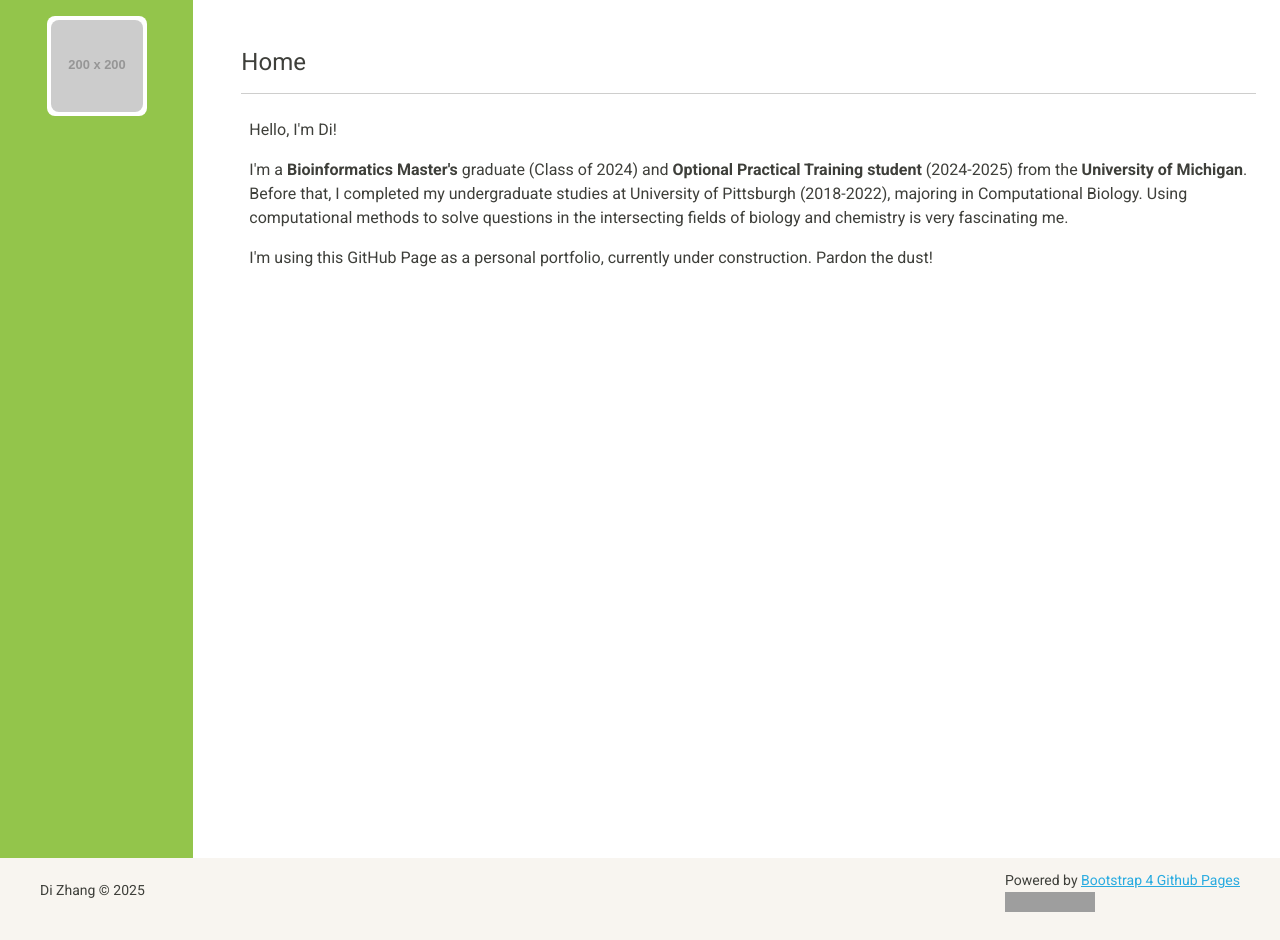
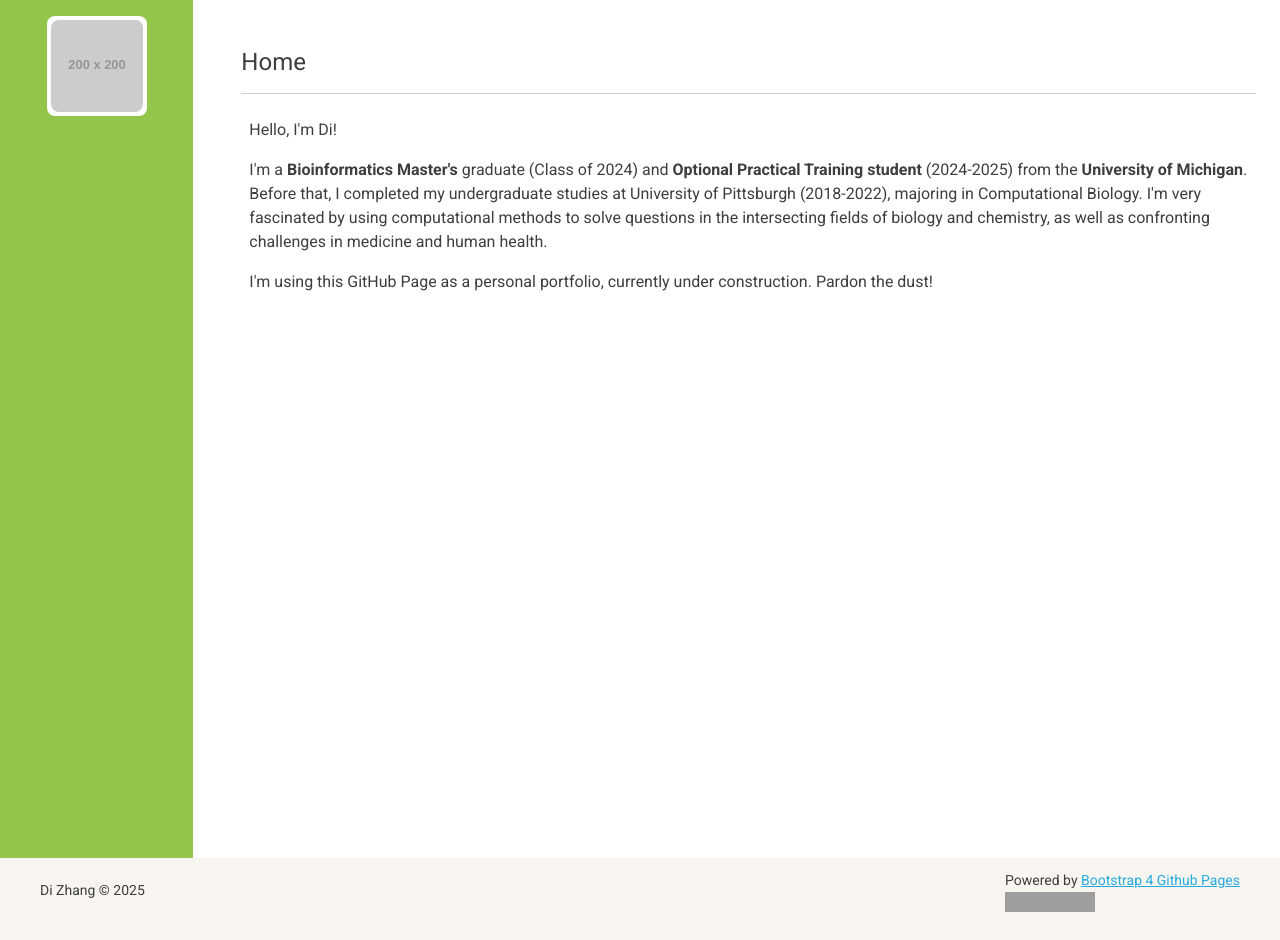
Before and after one commit to zhangdi33/zhangdi33.github.io, a Jekyll site: the page built from index.html, in a window 1280 px wide. Built offline with Jekyll 4.4.1, drawn with Linux system fonts in a browser that asks for light colours; grey boxes are pictures that could not be loaded.

Commit message:
Update index.html

```diff
--- a/index.html
+++ b/index.html
@@ -13,8 +13,8 @@
     <hr>
     <div class="card border-0 p-2" style="min-height:calc(100vh - 200px);">
       <p>Hello, I'm Di!</p>
-      <p>I'm a <b>Bioinformatics Master's</b> graduate (Class of 2024) and <b>Optional Practical Training student</b> (2024-2025) from the <b>University of Michigan</b>. Before that, I completed my undergraduate studies at University of Pittsburgh (2018-2022), majoring in Computational Biology. Using computational methods to solve questions in the intersecting fields of biology and chemistry is very fascinating me.</p>
-      <p>I'm using this GitHub Page as a personal portfolio, currently under construction. Pardon the dust!</p>
+      <p>I'm a <b>Bioinformatics Master's</b> graduate (Class of 2024) and <b>Optional Practical Training student</b> (2024-2025) from the <b>University of Michigan</b>. Before that, I completed my undergraduate studies at University of Pittsburgh (2018-2022), majoring in Computational Biology. I'm very fascinated by using computational methods to solve questions in the intersecting fields of biology and chemistry, as well as confronting challenges in medicine and human health.</p>
+      <p>I'm using this GitHub Page as a personal portfolio, currently under construction. Pardon the dust! <i class="fa-solid fa-hammer-brush fa-sm fa-fw"></i></p>
     </div>
 
   </body>
```
